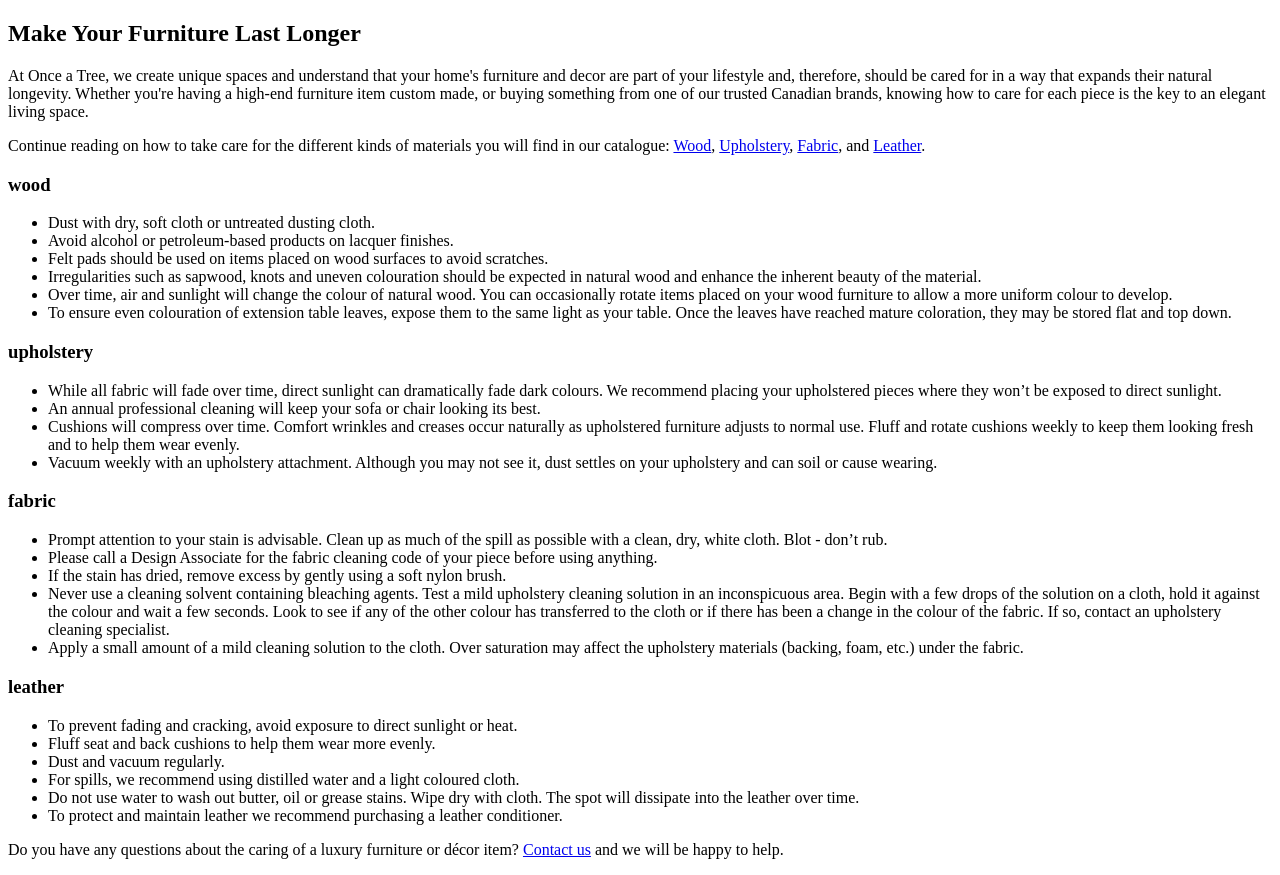
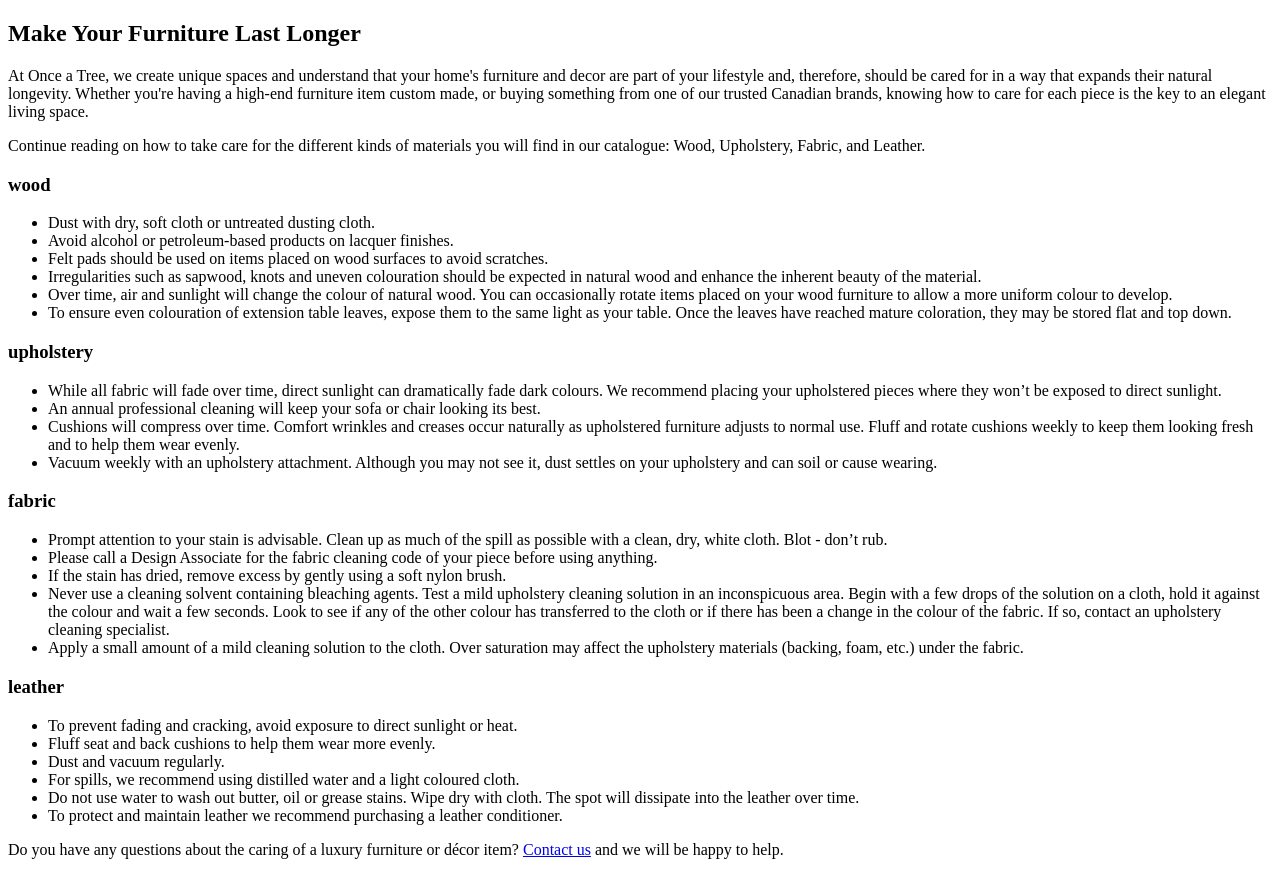
Before and after one commit to sayus2884/once-a-tree, a Next.js app: page /how-to-care in a window 1280 px wide. Built offline with nearby package versions, Linux system fonts and the light colour scheme.

Commit message:
add react-scroll support

```diff
--- a/package.json
+++ b/package.json
@@ -14,11 +14,13 @@
     "react": "17.0.2",
     "react-dom": "17.0.2",
     "react-is": "^17.0.2",
+    "react-scroll": "^1.8.6",
     "styled-components": "^5.3.3"
   },
   "devDependencies": {
     "@types/node": "17.0.21",
     "@types/react": "17.0.39",
+    "@types/react-scroll": "^1.8.3",
     "@types/styled-components": "^5.1.23",
     "autoprefixer": "^10.4.2",
     "eslint": "8.10.0",
--- /dev/null
+++ b/src/hooks/use-scroll-observer.ts
@@ -0,0 +1,45 @@
+import { useEffect, useState } from "react";
+import { scroller } from "react-scroll";
+
+/**
+ * @param  {number} height Scroll's height to set isInPosition to true
+ */
+const UseScrollObserver = (height?: number) => {
+  const [isInPosition, setIsInPosition] = useState(true);
+
+  const handleScrollObserve = () => {
+    if (!height) return;
+
+    if (window.scrollY > height) {
+      setIsInPosition(false);
+    } else {
+      setIsInPosition(true);
+    }
+  };
+
+  /**
+   * @param  {string} className class name to scroll to
+   * @param  {any} props? react-scroll options https://www.npmjs.com/package/react-scroll#user-content-propsoptions
+   */
+  const scrollTo = (className: string, props: any = {}) => {
+    const options = {
+      offset: props.offset || -200,
+      ...props,
+    };
+
+    scroller.scrollTo(className, options);
+  };
+
+  useEffect(() => {
+    document.addEventListener("scroll", handleScrollObserve);
+
+    return () => {
+      // Unbind the event listener on clean up
+      document.removeEventListener("scroll", handleScrollObserve);
+    };
+  }, []);
+
+  return { isInPosition, scrollTo };
+};
+
+export default UseScrollObserver;
--- a/src/pages/how-to-care.tsx
+++ b/src/pages/how-to-care.tsx
@@ -3,7 +3,11 @@ import Link from "next/link";
 import React from "react";
 import { careInstructions } from "../utils/constants";
 
+import UseScrollObserver from "../hooks/use-scroll-observer";
+
 const HowToCare: NextPage = () => {
+  const { scrollTo } = UseScrollObserver();
+
   return (
     <section className="page-px page-py">
       <div className="grid gap-8 max-w-[1000px]">
@@ -18,26 +22,34 @@ const HowToCare: NextPage = () => {
         <p>
           Continue reading on how to take care for the different kinds of materials you will find in
           our catalogue:{" "}
-          <a className="underline underline-offset-1 hover:opacity-80" href="#wood">
+          <a
+            className="underline underline-offset-1 cursor:pointer hover:opacity-80"
+            onClick={() => scrollTo("wood")}>
             Wood
           </a>
           ,{" "}
-          <a className="underline underline-offset-1 hover:opacity-80" href="#upholstery">
+          <a
+            className="underline underline-offset-1 cursor:pointer hover:opacity-80"
+            onClick={() => scrollTo("upholstery")}>
             Upholstery
           </a>
           ,{" "}
-          <a className="underline underline-offset-1 hover:opacity-80" href="#fabric">
+          <a
+            className="underline underline-offset-1 cursor:pointer hover:opacity-80"
+            onClick={() => scrollTo("fabric")}>
             Fabric
           </a>
           , and{" "}
-          <a className="underline underline-offset-1 hover:opacity-80" href="#leather">
+          <a
+            className="underline underline-offset-1 cursor:pointer hover:opacity-80"
+            onClick={() => scrollTo("leather")}>
             Leather
           </a>
           .
         </p>
 
         {careInstructions.map(({ type, todos }) => (
-          <div id={type}>
+          <div className={type}>
             <h3 className="text-2xl font-bold mb-3">{type}</h3>
             <ul className="list-disc ml-5">
               {todos.map((todo) => (
```
Also changed, not shown: 2 other files (tests, documents, lock files or other folders).
